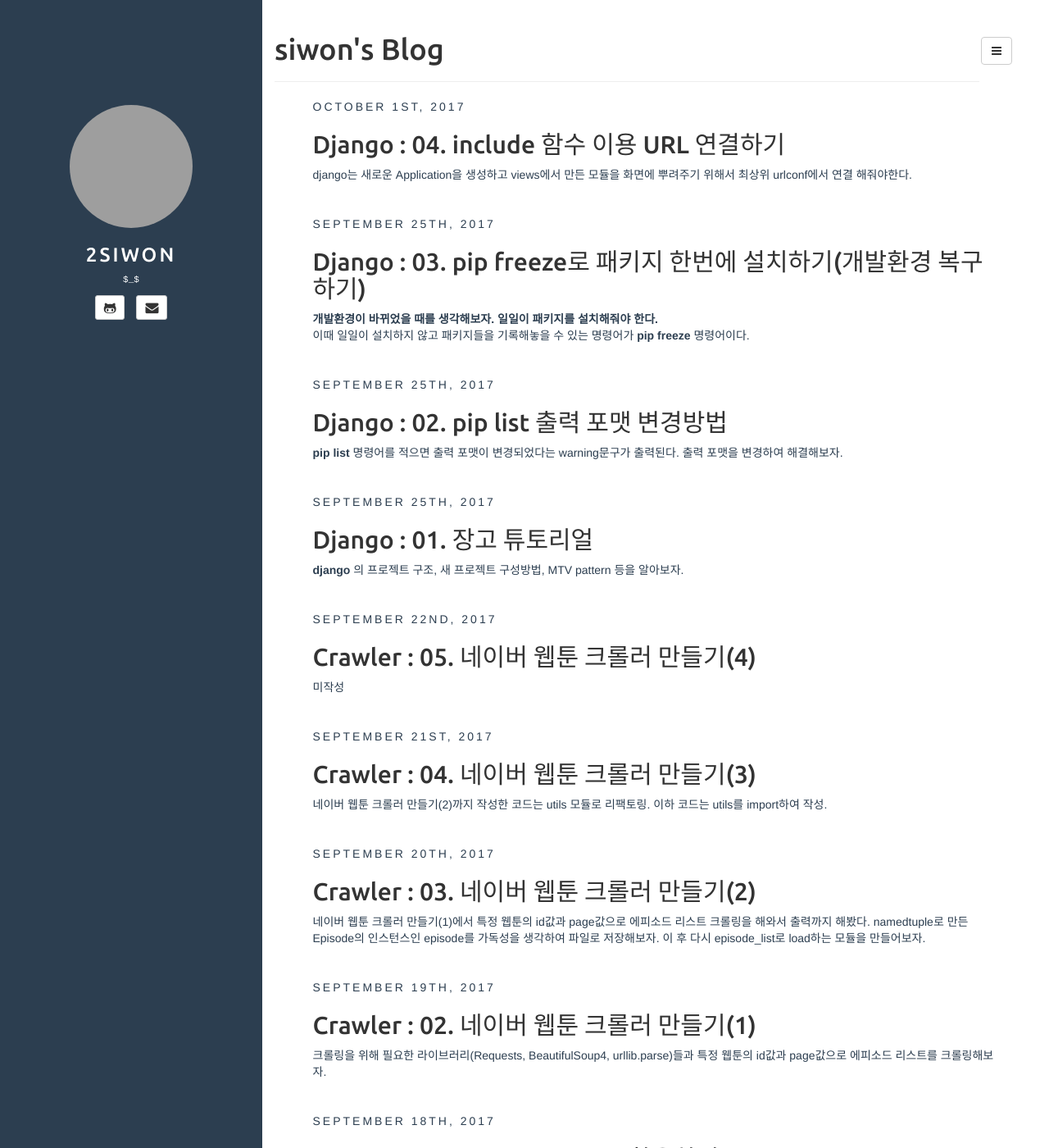
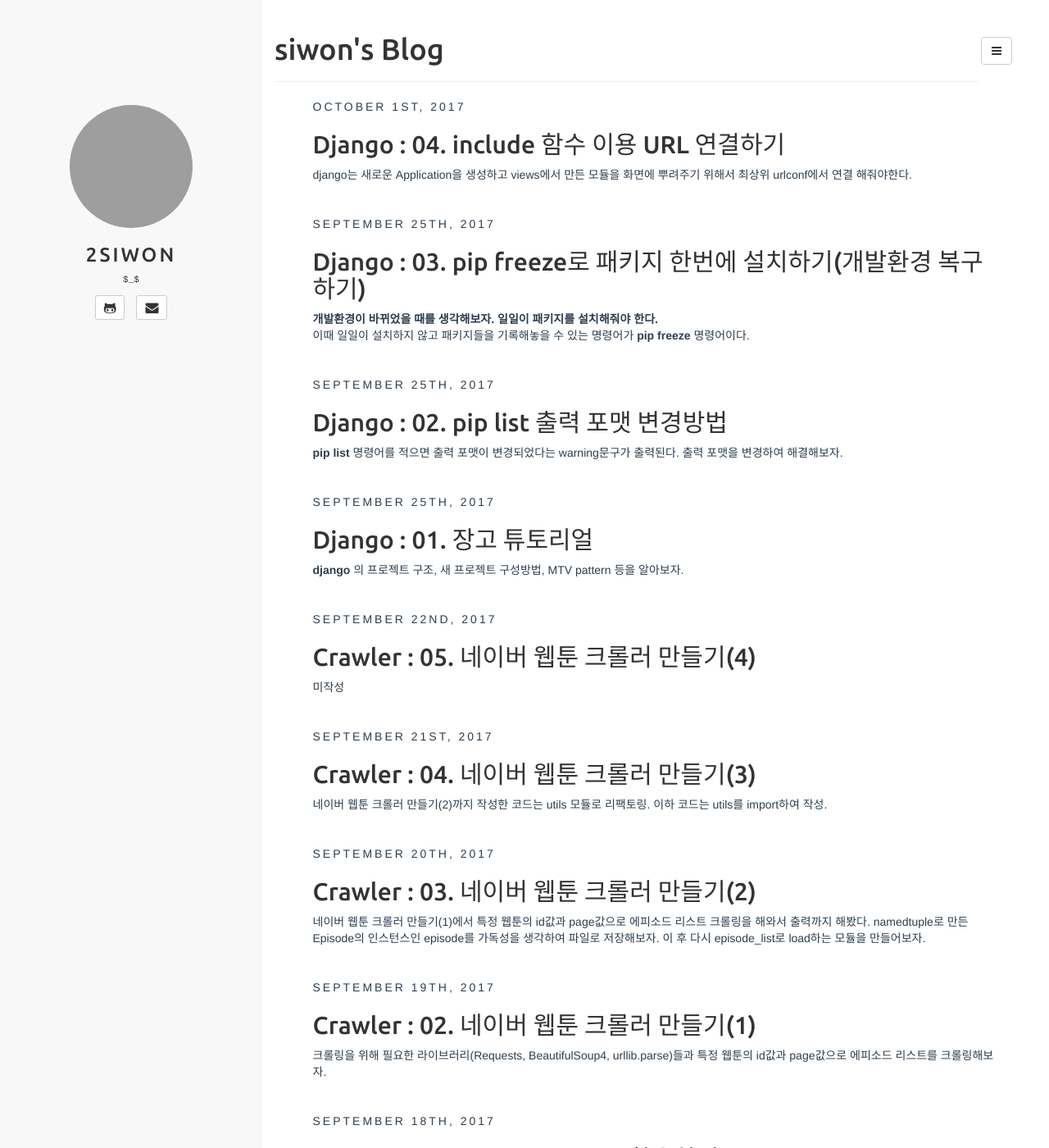
Before and after one commit to 2siwon/2siwon.github.io, a Jekyll site: the page built from index.html, in a window 1280 px wide and 1400 px high. Shown: the whole window at 82% size. Built offline with Jekyll 4.4.1, drawn with Linux system fonts in a browser that asks for light colours; the list of posts is cut into pages by our own code; grey boxes are pictures that could not be loaded.

Commit message:
modified sidebar color

```diff
--- a/assets/css/style.css
+++ b/assets/css/style.css
@@ -8,8 +8,10 @@ body{
 	position: fixed;
 	top: 0px;
 	padding-top: 10%;
-	background-color: #2c3e50;
-	color: #fff;
+	/*background-color: #2c3e50;*/
+	background-color: #f8f8f8;
+	/*color: #fff;*/
+	color:#333;
 }
 
 .sidebar-header {
@@ -23,7 +25,8 @@ body{
 
 .sidebar-header .title a{
 	text-decoration: none;
-	color: #fff;
+	/*color: #fff;*/
+	color: #333;
 }
 
 a.nav-link {
```
